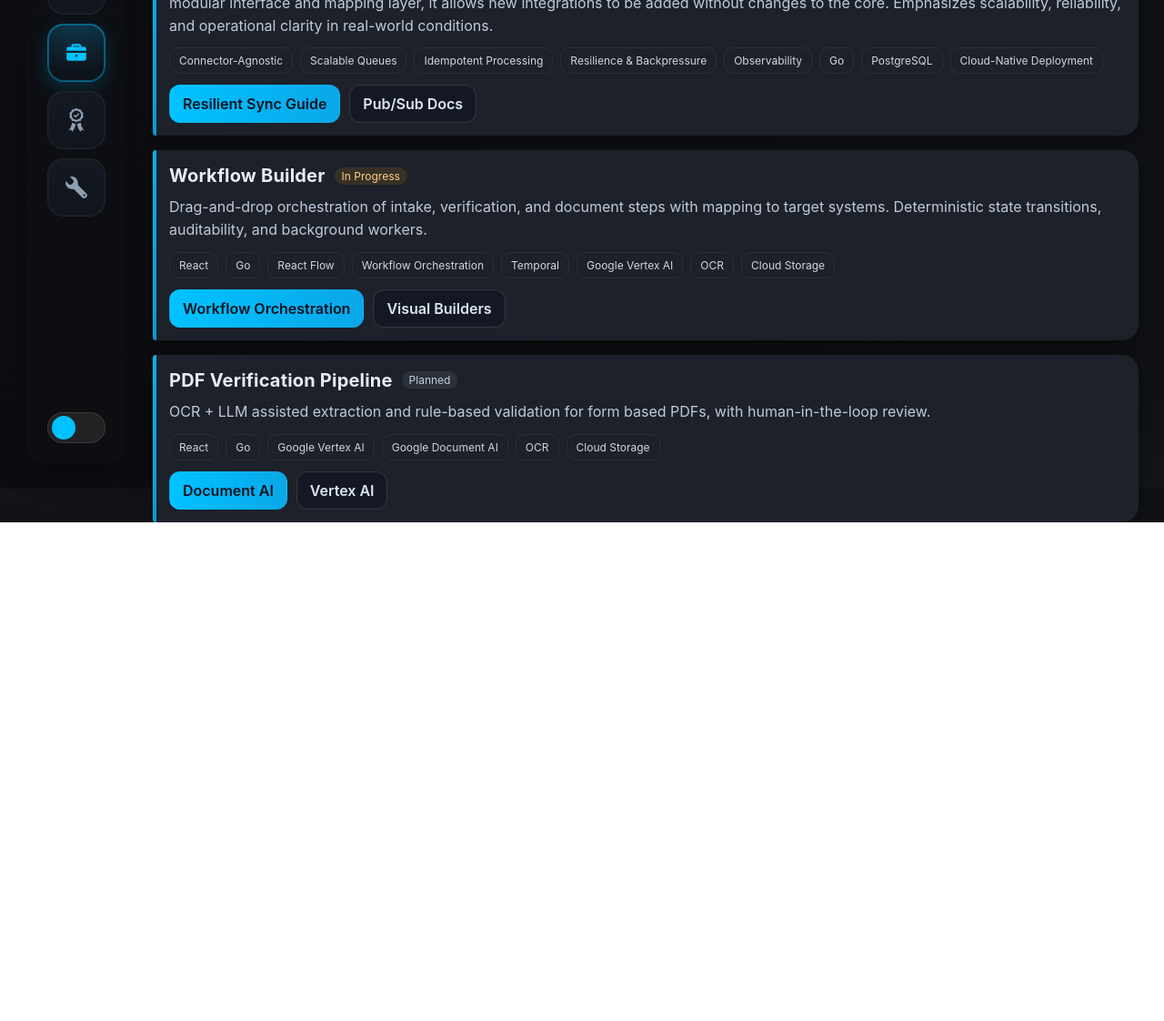
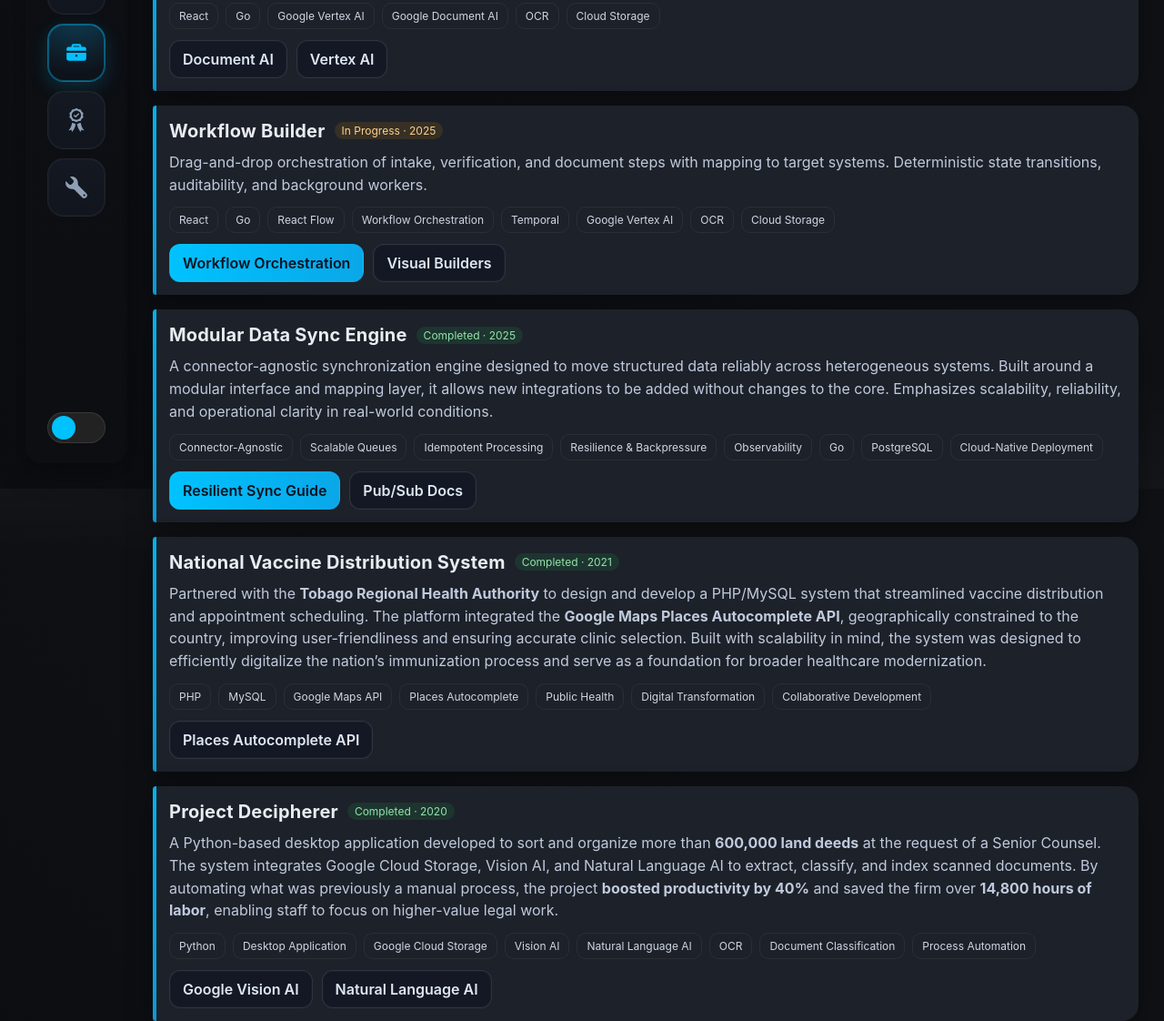
Before and after one commit to CSCE331-Fall2025-900-911/project1-juel, a plain HTML site: page portfolio.html in a window 1280 px wide. Shown: the part 263-1385 px from the top of the page at 91% size. Before the commit the page ends 837 px from the top, so only its background shows below. Drawn offline with Linux system fonts and the light colour scheme.

Commit message:
Added additional technical projects

```diff
--- a/portfolio.html
+++ b/portfolio.html
@@ -94,11 +94,88 @@
 
       <section class="project-list" id="projectList">
         <!-- Card -->
+        <article class="pcard" data-status="planned">
+          <div class="rail"></div>
+          <header class="phead">
+            <h2 class="ptitle">PDF Verification Pipeline</h2>
+            <span class="badge planned">Planned · 2025</span>
+          </header>
+          <p class="pdesc">
+            OCR + LLM assisted extraction and rule-based validation for form
+            based PDFs, with human-in-the-loop review.
+          </p>
+          <ul class="chips">
+            <li>React</li>
+            <li>Go</li>
+            <li>Google Vertex AI</li>
+            <li>Google Document AI</li>
+            <li>OCR</li>
+            <li>Cloud Storage</li>
+          </ul>
+          <nav class="actions">
+            <a
+              class="btn"
+              href="https://cloud.google.com/document-ai"
+              target="_blank"
+              rel="noopener"
+              >Document AI</a
+            >
+            <a
+              class="btn"
+              href="https://cloud.google.com/vertex-ai"
+              target="_blank"
+              rel="noopener"
+              >Vertex AI</a
+            >
+          </nav>
+        </article>
+
+        <!-- Card -->
+        <article class="pcard" data-status="in-progress">
+          <div class="rail"></div>
+          <header class="phead">
+            <h2 class="ptitle">Workflow Builder</h2>
+            <span class="badge progress">In&nbsp;Progress · 2025</span>
+          </header>
+          <p class="pdesc">
+            Drag-and-drop orchestration of intake, verification, and document
+            steps with mapping to target systems. Deterministic state
+            transitions, auditability, and background workers.
+          </p>
+          <ul class="chips">
+            <li>React</li>
+            <li>Go</li>
+            <li>React Flow</li>
+            <li>Workflow Orchestration</li>
+            <li>Temporal</li>
+            <li>Google Vertex AI</li>
+            <li>OCR</li>
+            <li>Cloud Storage</li>
+          </ul>
+          <nav class="actions">
+            <a
+              class="btn primary"
+              href="https://temporal.io"
+              target="_blank"
+              rel="noopener"
+              >Workflow Orchestration</a
+            >
+            <a
+              class="btn"
+              href="https://reactflow.dev/examples/"
+              target="_blank"
+              rel="noopener"
+              >Visual Builders</a
+            >
+          </nav>
+        </article>
+
+        <!-- Card -->
         <article class="pcard" data-status="completed">
           <div class="rail"></div>
           <header class="phead">
             <h2 class="ptitle">Modular Data Sync Engine</h2>
-            <span class="badge completed">Completed</span>
+            <span class="badge completed">Completed · 2025</span>
           </header>
 
           <p class="pdesc">
@@ -139,80 +216,94 @@
         </article>
 
         <!-- Card -->
-        <article class="pcard" data-status="in-progress">
+        <article class="pcard" data-status="completed">
           <div class="rail"></div>
           <header class="phead">
-            <h2 class="ptitle">Workflow Builder</h2>
-            <span class="badge progress">In&nbsp;Progress</span>
+            <h2 class="ptitle">National Vaccine Distribution System</h2>
+            <span class="badge completed">Completed · 2021</span>
           </header>
+
           <p class="pdesc">
-            Drag-and-drop orchestration of intake, verification, and document
-            steps with mapping to target systems. Deterministic state
-            transitions, auditability, and background workers.
+            Partnered with the
+            <strong>Tobago Regional Health Authority</strong> to design and
+            develop a PHP/MySQL system that streamlined vaccine distribution and
+            appointment scheduling. The platform integrated the
+            <strong>Google Maps Places Autocomplete API</strong>, geographically
+            constrained to the country, improving user-friendliness and ensuring
+            accurate clinic selection. Built with scalability in mind, the
+            system was designed to efficiently digitalize the nation’s
+            immunization process and serve as a foundation for broader
+            healthcare modernization.
           </p>
+
           <ul class="chips">
-            <li>React</li>
-            <li>Go</li>
-            <li>React Flow</li>
-            <li>Workflow Orchestration</li>
-            <li>Temporal</li>
-            <li>Google Vertex AI</li>
-            <li>OCR</li>
-            <li>Cloud Storage</li>
+            <li>PHP</li>
+            <li>MySQL</li>
+            <li>Google Maps API</li>
+            <li>Places Autocomplete</li>
+            <li>Public Health</li>
+            <li>Digital Transformation</li>
+            <li>Collaborative Development</li>
           </ul>
-          <nav class="actions">
+
+          <div class="actions">
             <a
-              class="btn primary"
-              href="https://temporal.io"
+              class="btn"
+              href="https://developers.google.com/maps/documentation/places/web-service/autocomplete"
               target="_blank"
               rel="noopener"
-              >Workflow Orchestration</a
+              >Places Autocomplete API</a
+            >
+          </div>
+        </article>
+
+        <!-- Card -->
+        <article class="pcard" data-status="completed">
+          <div class="rail"></div>
+          <header class="phead">
+            <h2 class="ptitle">Project Decipherer</h2>
+            <span class="badge completed">Completed · 2020</span>
+          </header>
+
+          <p class="pdesc">
+            A Python-based desktop application developed to sort and organize
+            more than
+            <strong>600,000 land deeds</strong> at the request of a Senior
+            Counsel. The system integrates Google Cloud Storage, Vision AI, and
+            Natural Language AI to extract, classify, and index scanned
+            documents. By automating what was previously a manual process, the
+            project <strong>boosted productivity by 40%</strong> and saved the
+            firm over <strong>14,800 hours of labor</strong>, enabling staff to
+            focus on higher-value legal work.
+          </p>
+
+          <ul class="chips">
+            <li>Python</li>
+            <li>Desktop Application</li>
+            <li>Google Cloud Storage</li>
+            <li>Vision AI</li>
+            <li>Natural Language AI</li>
+            <li>OCR</li>
+            <li>Document Classification</li>
+            <li>Process Automation</li>
+          </ul>
+
+          <div class="actions">
+            <a
+              class="btn"
+              href="https://cloud.google.com/vision"
+              target="_blank"
+              rel="noopener"
+              >Google Vision AI</a
             >
             <a
               class="btn"
-              href="https://reactflow.dev/examples/"
+              href="https://cloud.google.com/natural-language"
               target="_blank"
               rel="noopener"
-              >Visual Builders</a
+              >Natural Language AI</a
             >
-          </nav>
-        </article>
-
-        <!-- Card -->
-        <article class="pcard" data-status="planned">
-          <div class="rail"></div>
-          <header class="phead">
-            <h2 class="ptitle">PDF Verification Pipeline</h2>
-            <span class="badge planned">Planned</span>
-          </header>
-          <p class="pdesc">
-            OCR + LLM assisted extraction and rule-based validation for form
-            based PDFs, with human-in-the-loop review.
-          </p>
-          <ul class="chips">
-            <li>React</li>
-            <li>Go</li>
-            <li>Google Vertex AI</li>
-            <li>Google Document AI</li>
-            <li>OCR</li>
-            <li>Cloud Storage</li>
-          </ul>
-          <nav class="actions">
-            <a
-              class="btn primary"
-              href="https://cloud.google.com/document-ai"
-              target="_blank"
-              rel="noopener"
-              >Document AI</a
-            >
-            <a
-              class="btn"
-              href="https://cloud.google.com/vertex-ai"
-              target="_blank"
-              rel="noopener"
-              >Vertex AI</a
-            >
-          </nav>
+          </div>
         </article>
       </section>
     </main>
```
